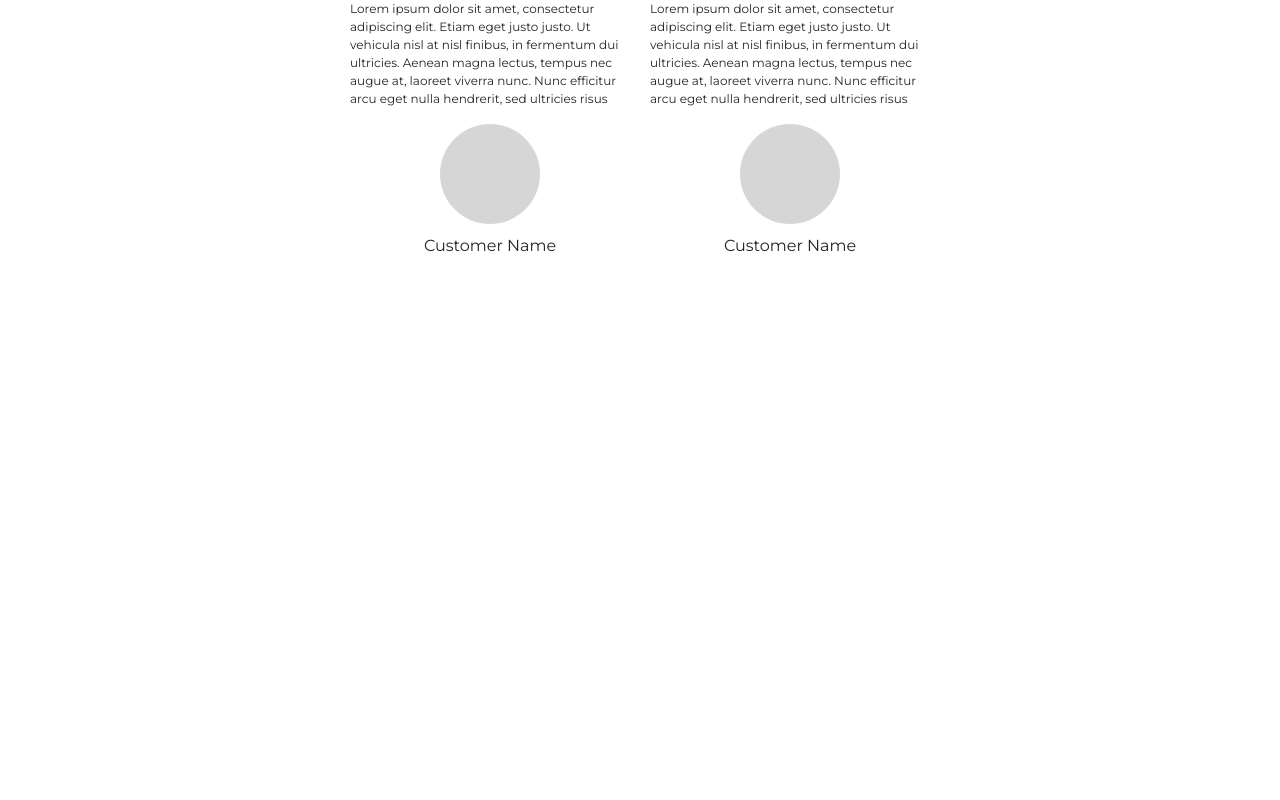
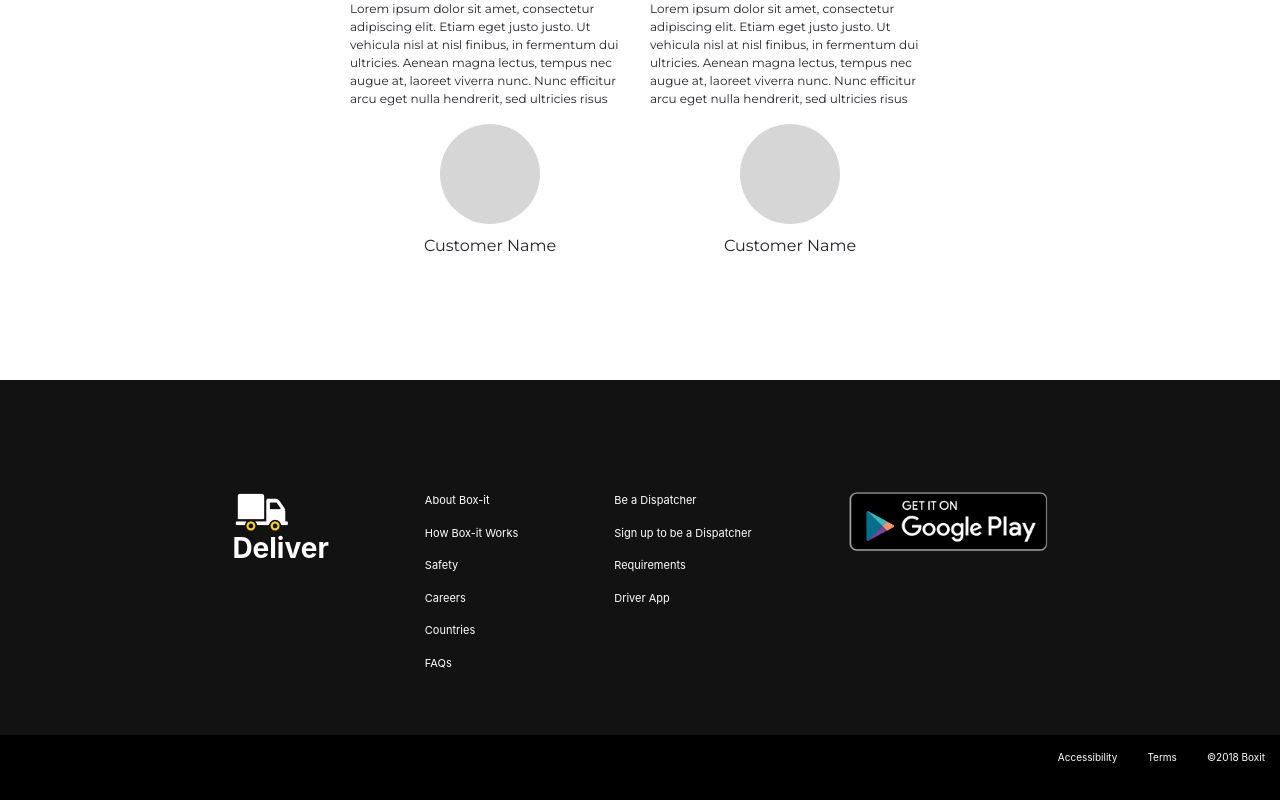
Before and after one commit to AbetangJoseph/Deliver, an Angular app: page / in a window 1280 px wide. Shown: the part 2907-3707 px from the top of the page. Before the commit the page ends 3287 px from the top, so only its background shows below. Built offline with nearby package versions, Linux system fonts and the light colour scheme.

Commit message:
add footer

```diff
--- a/src/app/app.component.html
+++ b/src/app/app.component.html
@@ -9,4 +9,5 @@
   <app-cardscontainer [data]="popularRestaurant"></app-cardscontainer>
   <app-downloadapp></app-downloadapp>
   <app-testimonies></app-testimonies>
+  <app-footer></app-footer>
 </div>
--- a/src/app/app.module.ts
+++ b/src/app/app.module.ts
@@ -10,6 +10,7 @@ import { CardscontainerComponent } from './components/cardscontainer/cardscontai
 import { HowitworksComponent } from './components/howitworks/howitworks.component';
 import { DownloadappComponent } from './components/downloadapp/downloadapp.component';
 import { TestimoniesComponent } from './components/testimonies/testimonies.component';
+import { FooterComponent } from './components/footer/footer.component';
 
 @NgModule({
    declarations: [
@@ -20,7 +21,8 @@ import { TestimoniesComponent } from './components/testimonies/testimonies.compo
       CardscontainerComponent,
       HowitworksComponent,
       DownloadappComponent,
-      TestimoniesComponent
+      TestimoniesComponent,
+      FooterComponent
    ],
    imports: [
       BrowserModule,
--- /dev/null
+++ b/src/app/components/footer/footer.component.css
@@ -0,0 +1,56 @@
+.jumbotron {
+  background: #121212;
+  color: #fff;
+  margin-bottom: 0px;
+}
+
+#delivery-truck {
+  font-size: 12px;
+  width: 60px;
+  height: 40px;
+}
+
+.container {
+  display: flex;
+  flex-wrap: wrap;
+  flex-direction: row;
+  justify-content: center;
+}
+
+.footer-item {
+  padding: 3rem;
+}
+
+#playstore-logo {
+  width: 200px;
+  height: 60px;
+}
+
+p {
+  font-size: 11px;
+}
+
+h4 {
+  font-weight: bold;
+  font-size: 28px;
+}
+
+.sub-footer {
+  height: 65px;
+  width: 100%;
+  background: black;
+  position: absolute;
+  /* padding-right: 5rem; */
+}
+
+.sub-footer > ul {
+  list-style-type: none;
+  margin: 0;
+  font-size: 10px;
+  float: right;
+}
+
+.sub-footer > ul > li {
+  float: left;
+  padding: 15px;
+}
--- /dev/null
+++ b/src/app/components/footer/footer.component.html
@@ -0,0 +1,39 @@
+<div class="jumbotron jumbotron-fluid">
+  <div class="container">
+    <div class="footer-item">
+      <img src="/assets/images/deliverytruck.png" alt="" id="delivery-truck" />
+      <h4>Deliver</h4>
+    </div>
+
+    <div class="footer-item">
+      <p>About Box-it</p>
+      <p>How Box-it Works</p>
+      <p>Safety</p>
+      <p>Careers</p>
+      <p>Countries</p>
+      <p>FAQs</p>
+    </div>
+
+    <div class="footer-item">
+      <p>Be a Dispatcher</p>
+      <p>Sign up to be a Dispatcher</p>
+      <p>Requirements</p>
+      <p>Driver App</p>
+    </div>
+
+    <div class="footer-item">
+      <img
+        src="/assets/images/google-play-badge-en.png"
+        alt="playstore logo"
+        id="playstore-logo"
+      />
+    </div>
+  </div>
+  <div class="sub-footer">
+    <ul>
+      <li>Accessibility</li>
+      <li>Terms</li>
+      <li>&copy;2018 Boxit</li>
+    </ul>
+  </div>
+</div>
--- /dev/null
+++ b/src/app/components/footer/footer.component.ts
@@ -0,0 +1,15 @@
+import { Component, OnInit } from '@angular/core';
+
+@Component({
+  selector: 'app-footer',
+  templateUrl: './footer.component.html',
+  styleUrls: ['./footer.component.css']
+})
+export class FooterComponent implements OnInit {
+
+  constructor() { }
+
+  ngOnInit() {
+  }
+
+}
```
Also changed, not shown: 1 other file (tests, documents, lock files or other folders).
